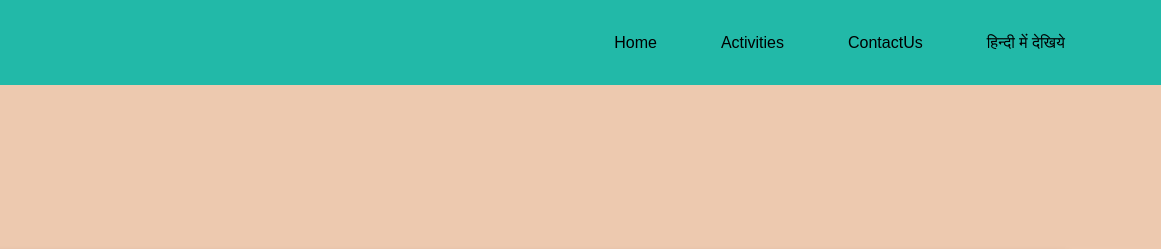
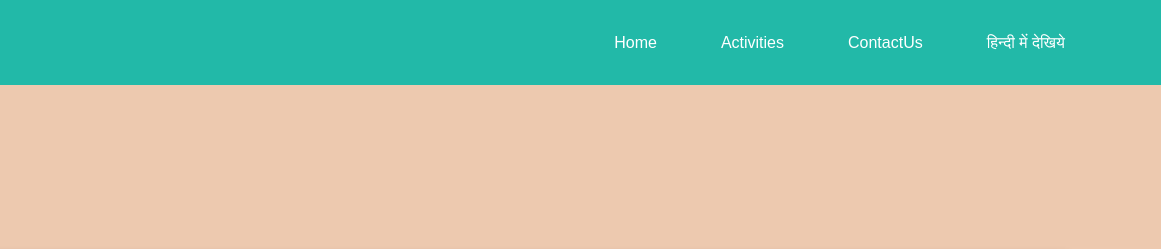
Before and after one commit to rbjks/rbjks.github.io, a plain HTML site: page contact.html in a window 1280 px wide. Shown: the top 249 px of the page, 119-1280 px from the left. Drawn offline with Linux system fonts and the light colour scheme.

Commit message:
CSS: fix font color on contacts page.

```diff
--- a/assets/css/contact.css
+++ b/assets/css/contact.css
@@ -43,7 +43,7 @@ nav ul li {
 nav ul li a {
     padding: 1.35rem 2rem;
     text-decoration: none;
-    color: #000;
+    color: #fff;
 }
 
 nav ul li::after {
@@ -55,7 +55,7 @@ nav ul li::after {
     height: 4px;
     bottom: -9px;
     left: 0;
-    background-color: #000;
+    background-color: #fff;
     transition: transform 0.25s ease-out;
 }
 
```
